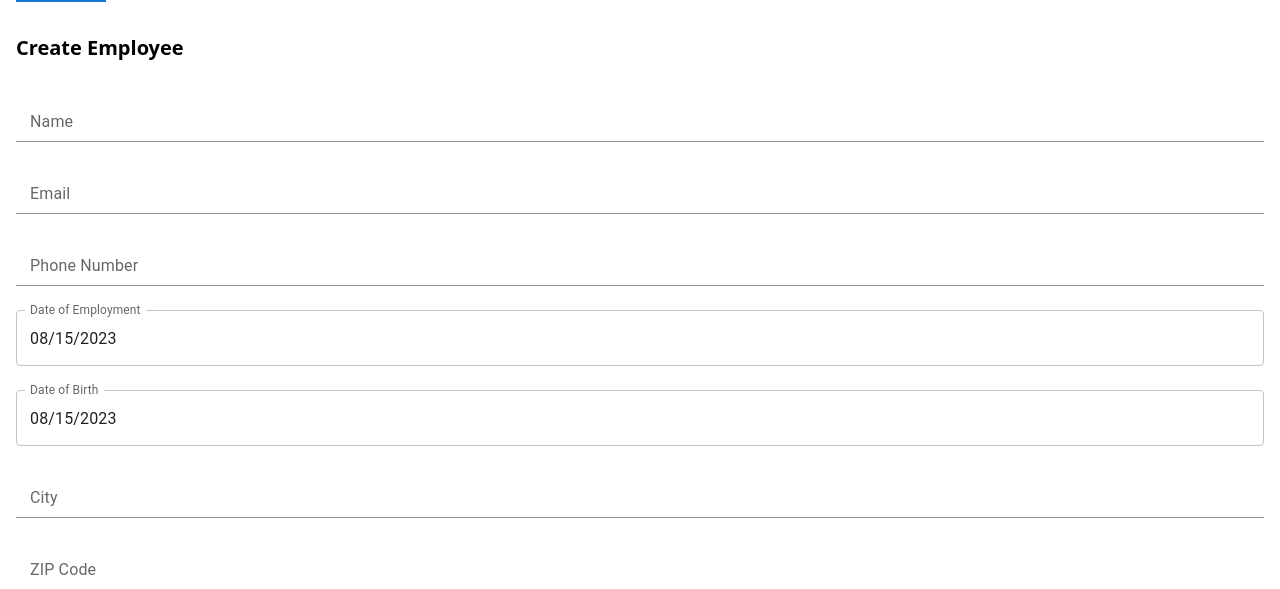
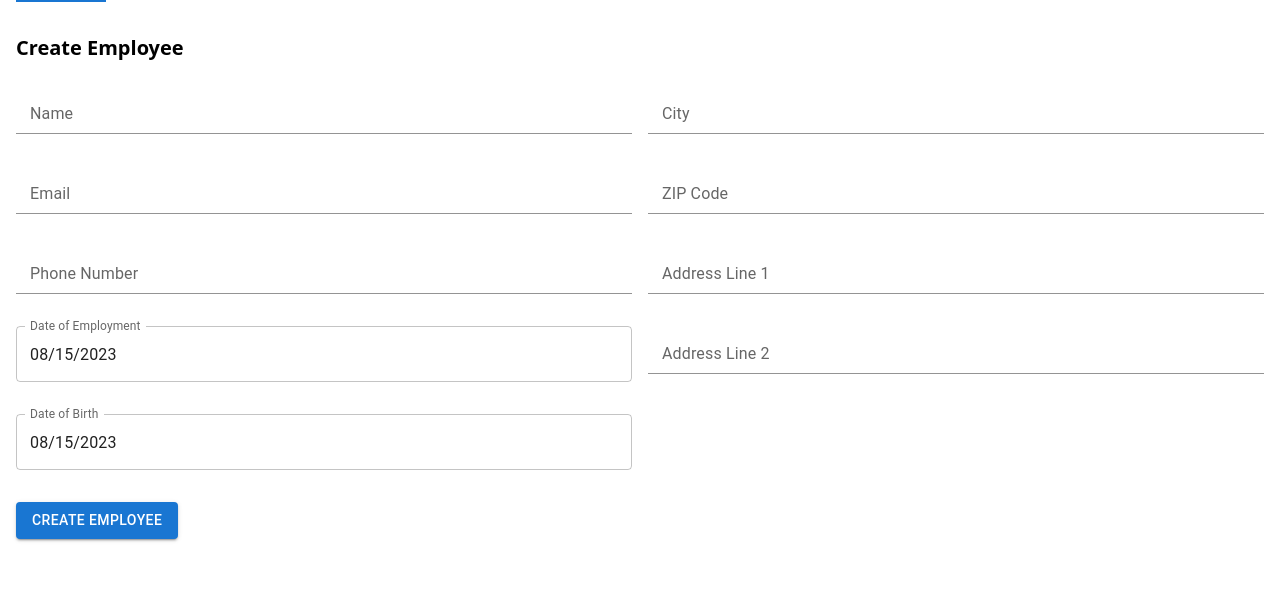
Before and after one commit to nbursa/employees, a React (Vite) app: page /employees in a window 1280 px wide. Shown: the part 154-743 px from the top of the page. Built offline with nearby package versions, Linux system fonts and the light colour scheme; no server answers.

Commit message:
get deleted

```diff
--- a/src/api/config.ts
+++ b/src/api/config.ts
@@ -1,6 +1,5 @@
 const employeesRoute = 'employees';
 const API_BASE_URL = `${import.meta.env.VITE_API_BASE_URL}:${import.meta.env.VITE_PORT}/${employeesRoute}`;
-// const API_BASE_URL = `http://localhost:3000/${employeesRoute}`;
 
 export const ENDPOINTS = {
   CREATE_EMPLOYEE: `${API_BASE_URL}`,
@@ -9,5 +8,6 @@ export const ENDPOINTS = {
   GET_DELETED_EMPLOYEES: `${API_BASE_URL}/deleted`,
   UPDATE_EMPLOYEE: (id: string) => `${API_BASE_URL}/${id}`,
   SOFT_DELETE_EMPLOYEE: (id: string) => `${API_BASE_URL}/soft-delete/${id}`,
+  DELETED_EMPLOYEES: `${API_BASE_URL}/deleted`,
   DB_CLEANUP: `${API_BASE_URL}/db-cleanup`
 };
--- a/src/components/form/DeleteForm.tsx
+++ b/src/components/form/DeleteForm.tsx
@@ -44,7 +44,8 @@ const DeleteForm: React.FC = () => {
       <h3 className="text-xl font-bold mb-2">Delete
         Employee</h3>
 
-      <FormControl className="w-full" margin="normal">
+      <FormControl className="w-full md:w-1/2"
+                   margin="normal">
         <Autocomplete
           className="mb-6"
           disablePortal
--- a/src/components/form/EmployeeForm.tsx
+++ b/src/components/form/EmployeeForm.tsx
@@ -15,6 +15,7 @@ import {useSelector} from "react-redux";
 import {RootState} from "../../redux/store.ts";
 import FormControlComponent from "./FormControlComponent";
 import {toast} from "react-toastify";
+import {DatePicker} from "@mui/x-date-pickers";
 
 interface EmployeeFormProps {
   handleInputChange: (e: React.ChangeEvent<HTMLInputElement>) => void;
@@ -112,24 +113,6 @@ const EmployeeForm: React.FC<EmployeeFormProps> = ({
     })
   };
 
-  // useEffect(() => {
-  //   if (formResult === "success") {
-  //     toast.success(
-  //       formType === "create"
-  //         ? "Employee created successfully"
-  //         : "Employee updated successfully"
-  //     );
-  //   } else if (formResult === "failure") {
-  //     const errorMessage =
-  //       formType === "create"
-  //         ? "Employee creation failed"
-  //         : "Employee update failed";
-  //
-  //     toast.error(errorMessage);
-  //   }
-  // }, [formResult, formType]);
-
-
   const toISODateString = (dateString: string) => {
     const date = new Date(dateString);
     if (isNaN(date.getTime())) {
@@ -139,7 +122,7 @@ const EmployeeForm: React.FC<EmployeeFormProps> = ({
   };
 
   const formFields = [
-    {
+    [{
       label: "Name",
       name: "name",
       type: "text",
@@ -168,8 +151,8 @@ const EmployeeForm: React.FC<EmployeeFormProps> = ({
         name: "dateOfBirth",
         type: "date",
         value: toISODateString(selectedEmployee.dateOfBirth),
-    },
-    {
+      }],
+    [{
       label: "City",
       name: "homeAddress.city",
       type: "text",
@@ -192,7 +175,7 @@ const EmployeeForm: React.FC<EmployeeFormProps> = ({
         name: "homeAddress.addressLine2",
         type: "text",
         value: selectedEmployee.homeAddress.addressLine2,
-    },
+      }],
   ];
 
   const capitalizeFirstLetter = (word: string) => {
@@ -213,16 +196,16 @@ const EmployeeForm: React.FC<EmployeeFormProps> = ({
   return (
     <form
       onSubmit={onSubmit}
-      className="py-8 flex flex-col items-baseline gap-2"
+      className="py-8 items-baseline gap-2"
     >
       <h3 className="text-xl font-bold mb-2">
         {capitalizeFirstLetter(formType)} Employee
       </h3>
 
       <FormGroup
-        className="container mx-auto flex flex-col mb-6">
+        className="container mx-auto flex gap-2 mb-6 flex-col md:flex-row">
         {formType === "update" && (
-          <FormControl className="mb-4 w-full"
+          <FormControl className="mb-4 w-full md:w-1/2"
                        margin="normal">
             <Autocomplete
               disablePortal
@@ -245,7 +228,35 @@ const EmployeeForm: React.FC<EmployeeFormProps> = ({
             />
           </FormControl>
         )}
-        {formFields.map((field) => (
+        <div
+          className="flex w-full gap-4 flex-col md:flex-row">
+          {formFields.map((fieldGroup, idx) => (
+            <div key={idx}
+                 className="flex-1 flex flex-col gap-2 w-full md:w-1/2">
+              {fieldGroup.map((field) => {
+                if (field.type === "date") {
+                  return (
+                    <FormControl
+                      key={`${field.name}-control`}
+                      margin="normal">
+                      <DatePicker
+                        label={field.label}
+                        value={field.value ? new Date(field.value) : null}
+                        onChange={(newValue) => {
+                          if (newValue) {
+                            handleInputChange({
+                              target: {
+                                name: field.name,
+                                value: newValue.toISOString(),
+                              },
+                            } as React.ChangeEvent<HTMLInputElement>);
+                          }
+                        }}
+                      />
+                    </FormControl>
+                  );
+                } else {
+                  return (
                     <FormControlComponent
                       key={field.name}
                       label={field.label}
@@ -254,12 +265,15 @@ const EmployeeForm: React.FC<EmployeeFormProps> = ({
                       value={field.value}
                       onChange={handleInputChange}
                       error={
-              errorMap(field.name, field.value)
-                ? getFieldError(field.name)
-                : null
+                        errorMap(field.name, field.value) ? getFieldError(field.name) : null
                       }
                     />
+                  );
+                }
+              })}
+            </div>
           ))}
+        </div>
       </FormGroup>
 
       <Button type="submit" variant="contained"
--- a/src/pages/DeletedEmployees.tsx
+++ b/src/pages/DeletedEmployees.tsx
@@ -1,16 +1,28 @@
-import React from 'react';
-import {useSelector} from "react-redux";
-import {RootState} from "../redux/store.ts";
+import React, {useEffect} from 'react';
+import {useDispatch, useSelector} from "react-redux";
+import {AppDispatch, RootState} from "../redux/store.ts";
 import NoResults from "../components/NoResults.tsx";
+import {getDeletedEmployees} from "../redux/actions.ts";
+import {AnyAction} from "redux";
 
 const DeletedEmployees: React.FC = () => {
   const deletedEmployees = useSelector((state: RootState) =>
-    state.employees.employees.filter(employee => employee.isDeleted)
+    state.employees.deletedEmployees
   );
+  const dispatch = useDispatch<AppDispatch>();
+
+  useEffect(() => {
+    dispatch(getDeletedEmployees({
+      page: 1,
+      limit: 10
+    }) as unknown as AnyAction);
+  }, [dispatch]);
 
   return (
-    <div className='flex flex-col justify-center items-center'>
-      <h3 className="text-xl font-bold mb-2">Deleted Employees</h3>
+    <div
+      className='flex flex-col justify-center items-center'>
+      <h3 className="text-xl font-bold mb-2">Deleted
+        Employees</h3>
       <ul>
         {!!deletedEmployees.length && deletedEmployees.map(employee => (
           <li key={employee._id}>
@@ -18,7 +30,8 @@ const DeletedEmployees: React.FC = () => {
           </li>
         ))}
         {!deletedEmployees.length &&
-            <NoResults title='No Deleted Employees' message='Deleted employees will show here.'/>
+            <NoResults title='No Deleted Employees'
+                       message='Deleted employees will show here.'/>
         }
       </ul>
     </div>
--- a/src/pages/Employees.tsx
+++ b/src/pages/Employees.tsx
@@ -86,19 +86,14 @@ const Employees: React.FC = () => {
 
       if (isErrorPayload(action.payload)) {
         setFormErrors(action.payload);
-        setFormResult("failure");
-        return 'failure';
-        // toast.error(formType === "create" ? "Employee creation failed" : "Employee update failed");
+        return setFormResult("failure");
       } else {
         setFormErrors({});
-        setFormResult("success");
-        return 'success';
-        // toast.success(formType === "create" ? "Employee created successfully" : "Employee updated successfully");
+        return setFormResult("success");
       }
     } catch (error) {
       console.error("Error while handling the form submission:", error);
-      setFormResult("failure");
-      // toast.error("Error while handling the form submission");
+      return setFormResult("failure");
     }
   };
 
--- a/src/redux/actions.ts
+++ b/src/redux/actions.ts
@@ -99,3 +99,24 @@ export const softDeleteEmployee = createAsyncThunk(
     }
   }
 );
+
+export const getDeletedEmployees = createAsyncThunk(
+  'employees/fetchDeleted',
+  async (params: {
+    page?: number,
+    limit?: number
+  } = {}, thunkAPI) => {
+    try {
+      const response = await axios.get<{
+        employees: Employee[],
+        count: number
+      }>(ENDPOINTS.GET_DELETED_EMPLOYEES, {
+        params: params
+      });
+      return response.data;
+    } catch (error) {
+      console.error('Error fetching deleted employees:', error);
+      return thunkAPI.rejectWithValue(error);
+    }
+  }
+);
--- a/src/redux/reducers.ts
+++ b/src/redux/reducers.ts
@@ -4,7 +4,7 @@ import {
   fetchEmployees,
   softDeleteEmployee,
   fetchEmployeeById,
-  createEmployee
+  createEmployee, getDeletedEmployees
 } from './actions';
 
 type EmployeeState = {
@@ -49,7 +49,7 @@ const employeeSlice = createSlice({
       .addCase(fetchEmployees.pending, (state) => {
         state.status = 'loading';
       })
-      .addCase(fetchEmployees.fulfilled, (state, action: PayloadAction<Employee[]>) => {
+      .addCase(fetchEmployees.fulfilled, (state, action) => {
         state.status = 'succeeded';
         state.employees = action.payload;
       })
@@ -86,7 +86,17 @@ const employeeSlice = createSlice({
         state.status = 'failed';
         state.error = action.error.message || 'Failed to soft-delete employee.';
       })
-
+      .addCase(getDeletedEmployees.pending, (state) => {
+        state.status = 'loading';
+      })
+      .addCase(getDeletedEmployees.fulfilled, (state, action) => {
+        state.status = 'succeeded';
+        state.deletedEmployees = action.payload.employees;
+      })
+      .addCase(getDeletedEmployees.rejected, (state, action) => {
+        state.status = 'failed';
+        state.error = action.error.message || 'Failed to fetch deleted employees.';
+      })
   }
 });
 
```
Lines whose indentation alone changed are shown as unchanged.
